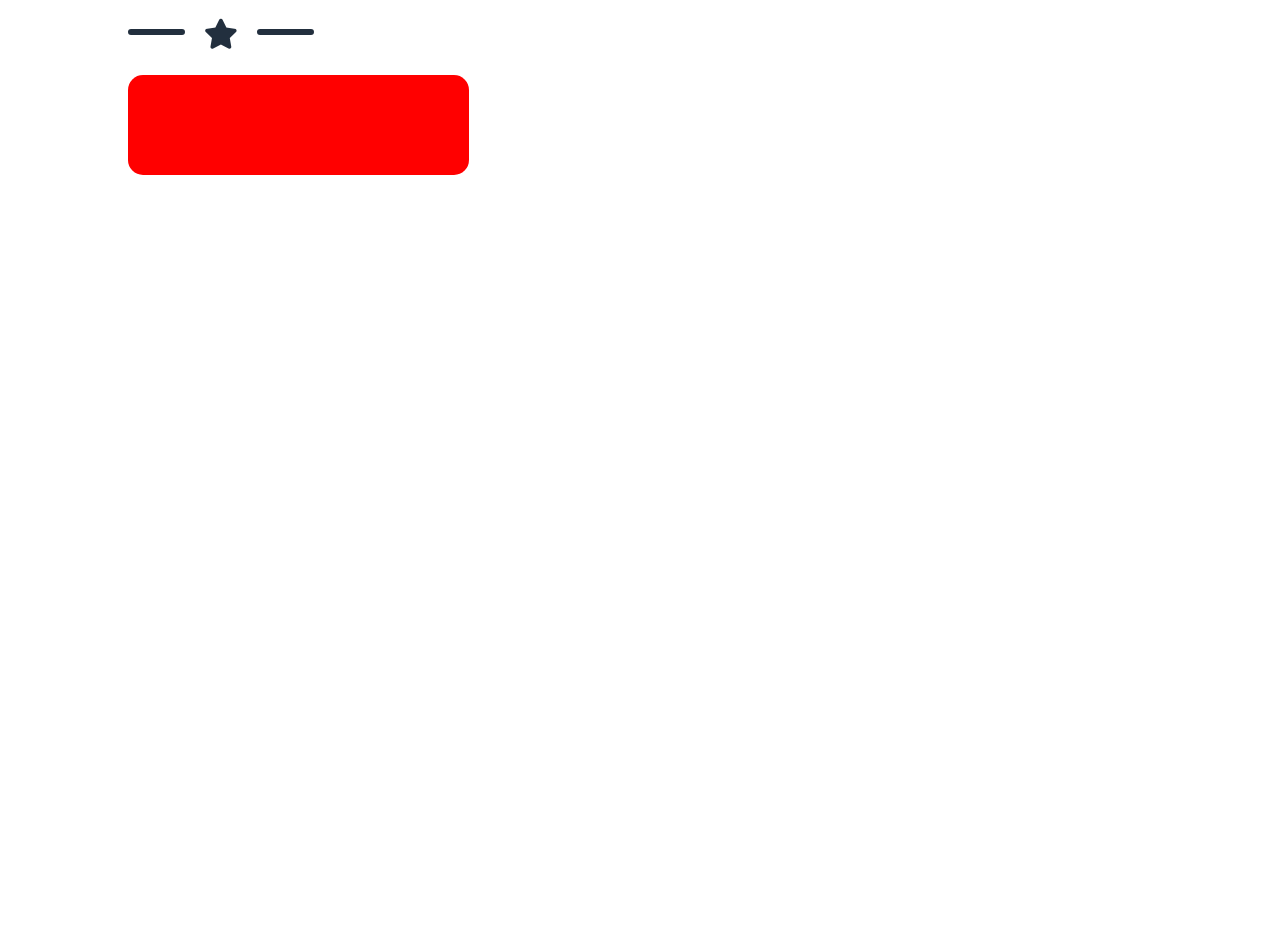
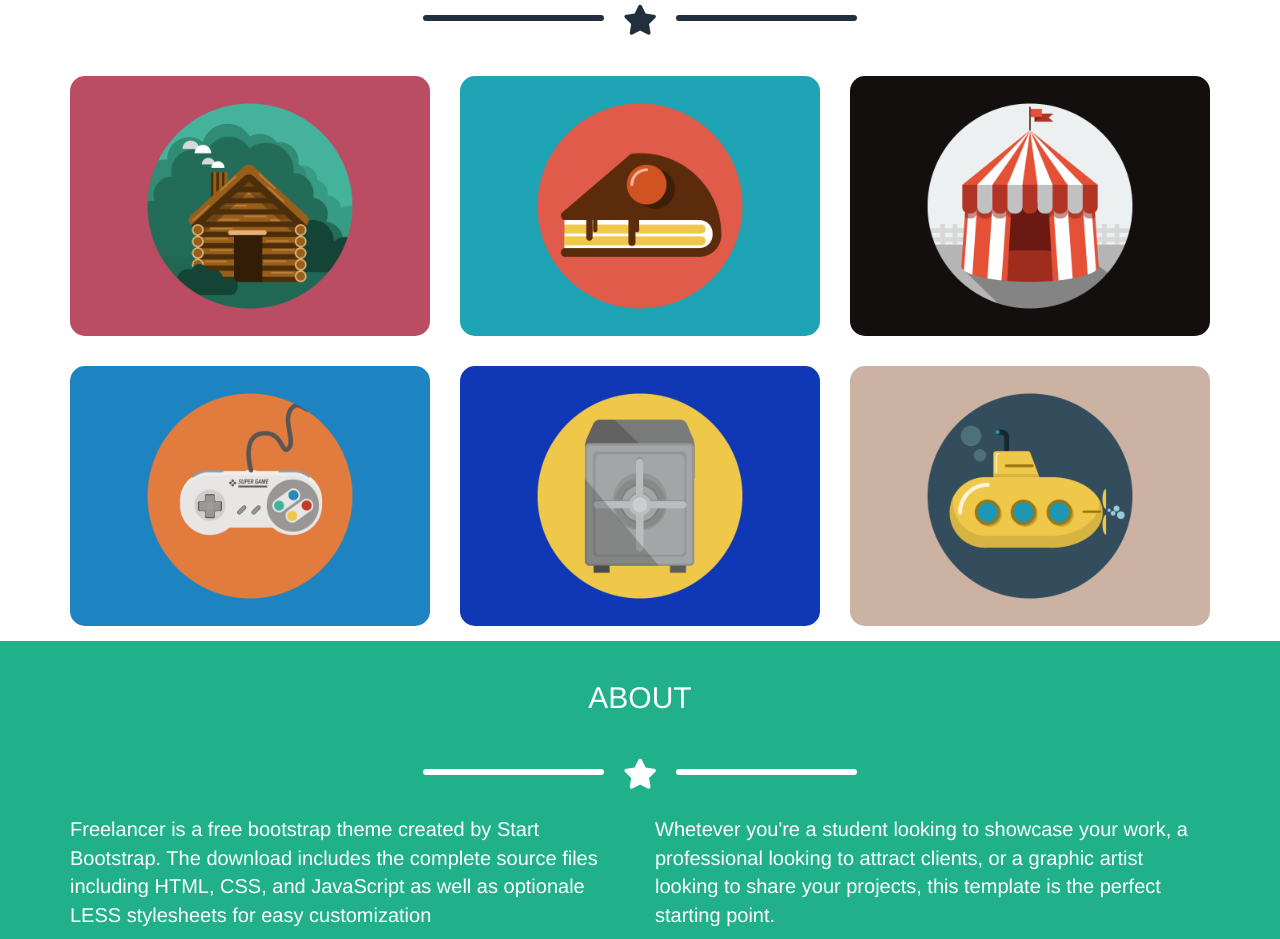
Before and after one commit to nicoalivernini/html-css-bootstrap-freelancer, a plain HTML site: page index.html in a window 1280 px wide. Shown: the part 665-1604 px from the top of the page. Before the commit the page ends 840 px from the top, so only its background shows below. Drawn offline with nearby package versions, Linux system fonts and the light colour scheme.

Commit message:
Aggiornamento

```diff
--- a/assets/css/master.css
+++ b/assets/css/master.css
@@ -4,29 +4,35 @@
   box-sizing: border-box;
 }
 
+
 /* INIZIO NAVBAR XS */
 
 .navbar {
   border: 0;
   background-color: rgb(34, 47, 62);
-  font-weight: 800;
-  border-radius: 0;
+  font-weight: 700;
   margin-bottom: 0;
+  font-family: 'Montserrat', sans-serif;
+  text-transform: uppercase;
+  /* line-height: 65px;
+  height: 95px; */
 }
 
 .navbar-brand {
-  height: 95px;
-  text-transform: uppercase;
-  line-height: 65px;
+
+
 }
 
 .navbar-default .navbar-brand  {
   color: #fff;
   font-size: 25px;
+  border-radius: 0;
+  border: 0;
+  box-shadow: none;
 }
 
 .navbar-toggle {
-  margin-top: 30px;
+  /* margin-top: 30px; */
 }
 
 /* FINE NAVBAR XS */
@@ -62,6 +68,8 @@
 
 .line-star {
   padding: 15px 0;
+  margin: 0 auto;
+  text-align: center;
 }
 
 .left-star-light, .right-star-light {
@@ -103,7 +111,6 @@
   color: #fff;
   text-transform: uppercase;
   font-size: 19px;
-  font-weight: 500;
 }
 
 
@@ -111,27 +118,40 @@
 
 /* INIZIO PORTFOLIO XS */
 
-.text-portfolio {
+.text-star {
   text-align: center;
-  margin: 0 auto;
+  margin-top: 40px;
+  margin-bottom: 20px;
 }
 
-.content-portfolio {
-  height: 100px;
-  border-radius: 15px;
-  background-color: red;
+.text-star > h2 {
+  text-transform: uppercase;
 }
 
+.content-portfolio  {
+  padding: 15px;
+}
+
+.content-portfolio img {
+  width: 100%;
+  border-radius: 15px;
+}
 
 /* FINE PORTFOLIO XS */
+
+/* INIZIO ABOUT XS */
+
+.text-about > p {
+  font-size: 20px;
+  color: #fff;
+}
+
+/* FINE ABOUT XS */
 
 /* MEDIA SM */
 
 @media all and (min-width: 768px) {
 
-.container {
-  width: 90%;
-}
 
 .container-fluid {
   padding: 0 10%;
@@ -163,9 +183,7 @@
 
 @media all and (min-width: 992px) {
 
-  .container {
-    width: 80%;
-  }
+
 
   .jumbo > .content-jumbo > img {
     width: 20%;
--- a/index.html
+++ b/index.html
@@ -4,8 +4,10 @@
     <meta charset="utf-8">
     <meta name="viewport" content="width=device-width, initial-scale=1.0">
     <meta http-equiv="X-UA-Compatible" content="ie=edge">
+    <link rel="preconnect" href="https://fonts.gstatic.com">
     <link rel="stylesheet" href="https://cdnjs.cloudflare.com/ajax/libs/font-awesome/5.15.2/css/all.min.css" integrity="sha512-HK5fgLBL+xu6dm/Ii3z4xhlSUyZgTT9tuc/hSrtw6uzJOvgRr2a9jyxxT1ely+B+xFAmJKVSTbpM/CuL7qxO8w==" crossorigin="anonymous" />
     <link rel="stylesheet" href="https://maxcdn.bootstrapcdn.com/bootstrap/3.3.7/css/bootstrap.min.css" integrity="sha384-BVYiiSIFeK1dGmJRAkycuHAHRg32OmUcww7on3RYdg4Va+PmSTsz/K68vbdEjh4u" crossorigin="anonymous">
+    <link href="https://fonts.googleapis.com/css2?family=Montserrat:ital,wght@0,100;0,200;0,300;0,400;0,500;0,600;0,700;0,800;0,900;1,100;1,200;1,300;1,400;1,500;1,600;1,700;1,800;1,900&display=swap" rel="stylesheet">
     <link rel="stylesheet" href="assets/css/master.css">
     <title>Boostrap Freelancer</title>
   </head>
@@ -40,7 +42,7 @@
       <section class="bg-green">
         <div class="container-fluid">
           <div class="row">
-            <div class="col-xs-12 col-md-12 col-lg-12">
+            <div class="col-xs-10 col-xs-offset-1 col-md-offset 1 col-md-10 col-lg-offset-1 col-lg-10">
               <div class="jumbo">
                 <div class="content-jumbo">
                   <img src="assets/img/avatar.svg" alt="">
@@ -67,8 +69,8 @@
       <section>
         <div class="container">
           <div class="row">
-            <div class="col-xs-12 col-sm-6 col-md-4">
-              <div class="text-portfolio">
+            <div class="col-xs-12 col-sm-12 col-md-12">
+              <div class="text-star">
                 <h2>Portfolio</h2>
               </div>
               <div class="line-star">
@@ -76,15 +78,74 @@
                 <i class="fas fa-star dark"></i>
                 <hr class="right-star-dark">
               </div>
+            </div>
+          </div>
+          <div class="row">
+            <div class="col-xs-12 col-sm-6 col-md-4">
               <div class="content-portfolio">
+                <img src="assets/img/cabin.png" alt="">
               </div>
-
             </div>
-
+            <div class="col-xs-12 col-sm-6 col-md-4">
+              <div class="content-portfolio">
+                <img src="assets/img/cake.png" alt="">
+              </div>
+            </div>
+            <div class="col-xs-12 col-sm-6 col-md-4">
+              <div class="content-portfolio">
+                <img src="assets/img/circus.png" alt="">
+              </div>
+            </div>
+            <div class="col-xs-12 col-sm-6 col-md-4">
+              <div class="content-portfolio">
+                <img src="assets/img/game.png" alt="">
+              </div>
+            </div>
+            <div class="col-xs-12 col-sm-6 col-md-4">
+              <div class="content-portfolio">
+                <img src="assets/img/safe.png" alt="">
+              </div>
+            </div>
+            <div class="col-xs-12 col-sm-6 col-md-4">
+              <div class="content-portfolio">
+                <img src="assets/img/submarine.png" alt="">
+              </div>
+            </div>
           </div>
-
         </div>
-
+      </section>
+      <!-- ABOUT -->
+      <section class="bg-green">
+        <div class="container">
+          <div class="row">
+            <div class="col-xs-12 col-sm-12 col-md-12">
+              <div class="text-star light">
+                <h2>About</h2>
+              </div>
+              <div class="line-star">
+                <hr class="left-star-light">
+                <i class="fas fa-star light"></i>
+                <hr class="right-star-light">
+              </div>
+            </div>
+          </div>
+          <div class="row">
+            <div class="class-xs-10 offset-xs-1 offset-sm-1  class-sm-5 col-md-6">
+              <div class="text-about">
+                <p>Freelancer is a free bootstrap theme created by Start Bootstrap.
+                  The download includes the complete source files including HTML, CSS,
+                  and JavaScript as well as optionale LESS stylesheets for easy customization</p>
+              </div>
+            </div>
+            <div class="class-xs-10 offset-xs-1 offset-sm-1 class-sm-5 col-md-6">
+              <div class="text-about">
+                <p>Whetever you're a student looking to showcase your work, a professional
+                  looking to attract clients, or a graphic artist looking to share your projects,
+                  this template is the perfect starting point.</p>
+              </div>
+            </div>
+          </div>
+        </div>
       </section>
 
     </main>
```
